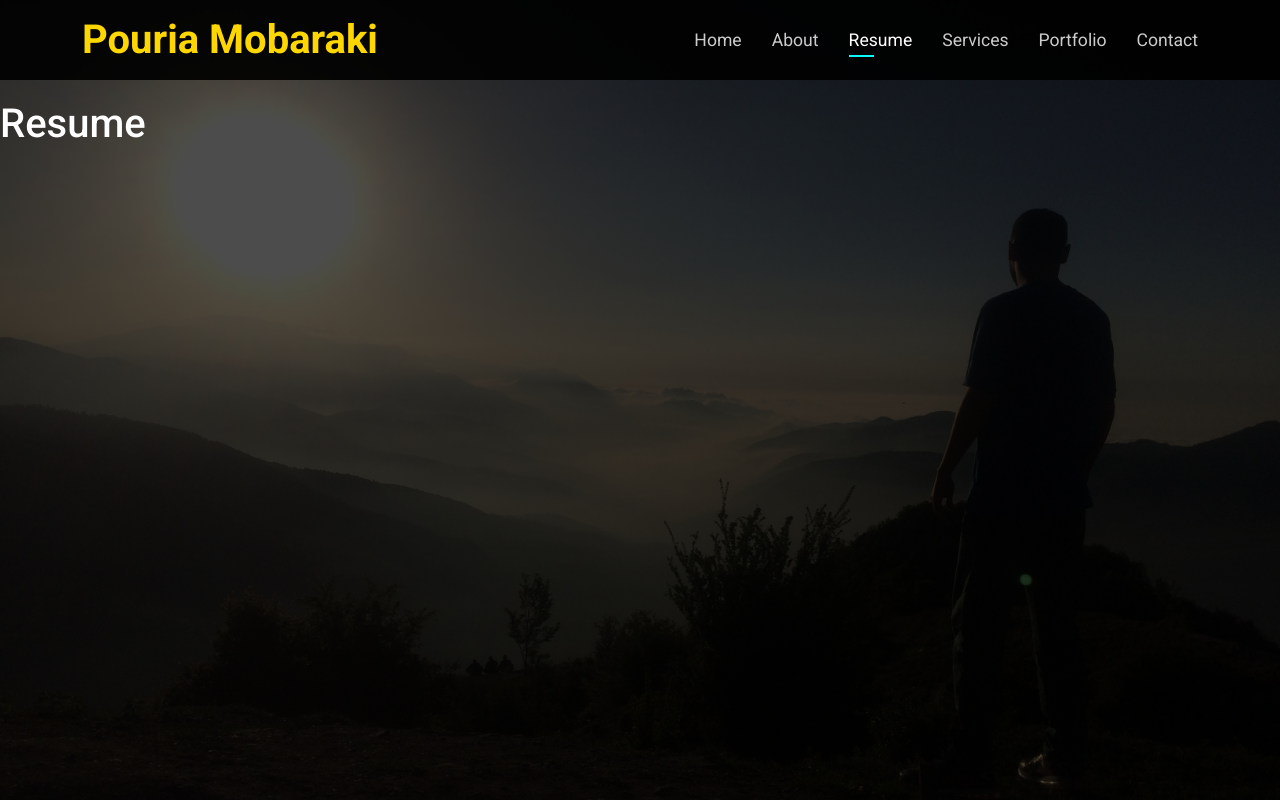
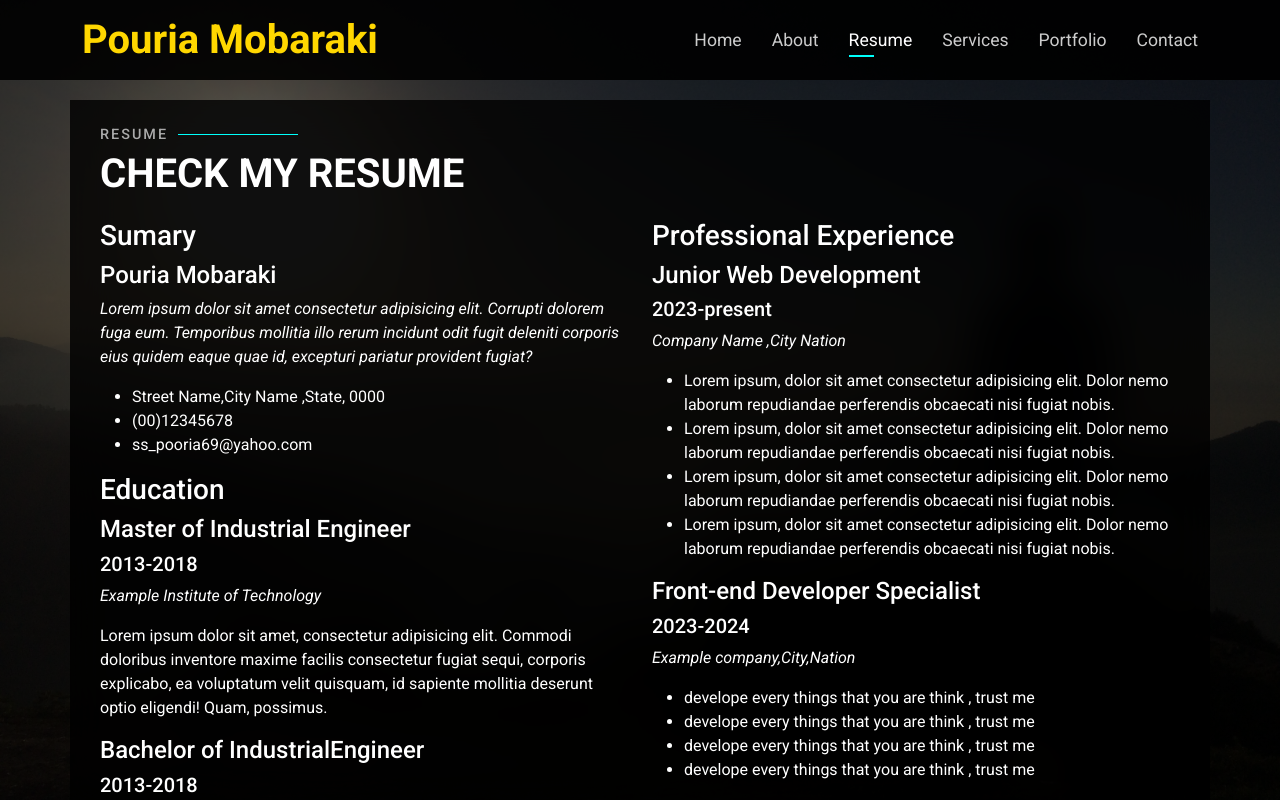
Before and after one commit to pouria-mobaraki/Portfolio-Website, a React (Create React App) app: page / in a window 1280 px wide. Both pictures are taken after a click on the link "Resume". Built offline with nearby package versions, Linux system fonts and the light colour scheme.

Commit message:
add resume components

```diff
--- a/src/pages/Resume.jsx
+++ b/src/pages/Resume.jsx
@@ -1,10 +1,108 @@
 import React from 'react'
 import './resume.css'
+import SectionTitle from '../components/SectionTitle'
 
 function Resume({reference}) {
   return (
   <section id="resume" className='resume' ref={reference}>
-    <h1>Resume</h1>
+    <div className="container">
+      <SectionTitle  title={"Resume"} subtitle={"Check My Resume"}/>
+      <div className="row">
+        <div className="col-lg-6">
+          <h3 className="resume-title">
+            Sumary
+          </h3>
+          <div className="resume-item pb-0">
+            <h4>Pouria Mobaraki</h4>
+            <p>
+              <em>
+                Lorem ipsum dolor sit amet consectetur adipisicing elit.
+                 Corrupti dolorem fuga eum. Temporibus mollitia
+                illo rerum incidunt odit fugit deleniti corporis
+                 eius quidem eaque quae id, excepturi pariatur provident fugiat?
+              </em>
+            </p>
+            <ul>
+              <li>Street Name,City Name ,State, 0000</li>
+              <li>(00)12345678</li>
+              <li>ss_pooria69@yahoo.com</li>
+            </ul>
+          </div>
+
+          <h3 className="resume-title">Education</h3>
+          <div className="resume-item">
+            <h4>Master of Industrial Engineer</h4>
+            <h5>2013-2018</h5>
+            <p>
+              <em>Example Institute of Technology</em>
+            </p>
+            <p>
+              Lorem ipsum dolor sit amet, consectetur adipisicing elit.
+               Commodi doloribus inventore maxime facilis
+                consectetur fugiat sequi,
+                corporis explicabo,
+               ea voluptatum velit quisquam,
+                id sapiente mollitia deserunt optio eligendi! Quam, possimus.
+            </p>
+          </div>
+
+          <div className="resume-item">
+            <h4>Bachelor of IndustrialEngineer</h4>
+            <h5>2013-2018</h5>
+            <p>qazvin university</p>
+            <p>
+              Lorem ipsum dolor sit amet consectetur adipisicing elit.
+               Beatae veniam perferendis sit id consectetur aut animi veritatis qui possimus!
+               Saepe libero beatae ipsam assumenda illo aliquam velit voluptatem odio ipsum.
+            </p>
+          </div>
+        </div>
+
+        <div className="col-lg-6">
+          <h3 className="resume-title">Professional Experience</h3>
+          <div className="resume-item">
+            <h4>Junior Web Development</h4>
+            <h5>2023-present</h5>
+            <p>
+              <em>
+                Company Name ,City Nation
+              </em>
+            </p>
+            <ul>
+              <li>Lorem ipsum, dolor sit amet consectetur adipisicing elit.
+                 Dolor nemo laborum repudiandae perferendis obcaecati nisi fugiat nobis.
+                  </li>
+              <li>Lorem ipsum, dolor sit amet consectetur adipisicing elit.
+                 Dolor nemo laborum repudiandae perferendis obcaecati nisi fugiat nobis.
+                  </li>
+              <li>Lorem ipsum, dolor sit amet consectetur adipisicing elit.
+                 Dolor nemo laborum repudiandae perferendis obcaecati nisi fugiat nobis.
+                  </li>
+              <li>Lorem ipsum, dolor sit amet consectetur adipisicing elit.
+                 Dolor nemo laborum repudiandae perferendis obcaecati nisi fugiat nobis.
+                  </li>
+            </ul>
+          </div>
+          <div className="resume-item">
+            <h4>Front-end Developer Specialist</h4>
+            <h5>2023-2024</h5>
+            <p>
+              <em>
+                Example company,City,Nation
+              </em>
+            </p>
+            <ul>
+              <li>develope every things that you are think , trust me</li>
+              <li>develope every things that you are think , trust me</li>
+              <li>develope every things that you are think , trust me</li>
+              <li>develope every things that you are think , trust me</li>
+            </ul>
+          </div>
+        </div>
+
+
+      </div>
+    </div>
   </section>
   )
 }
```
